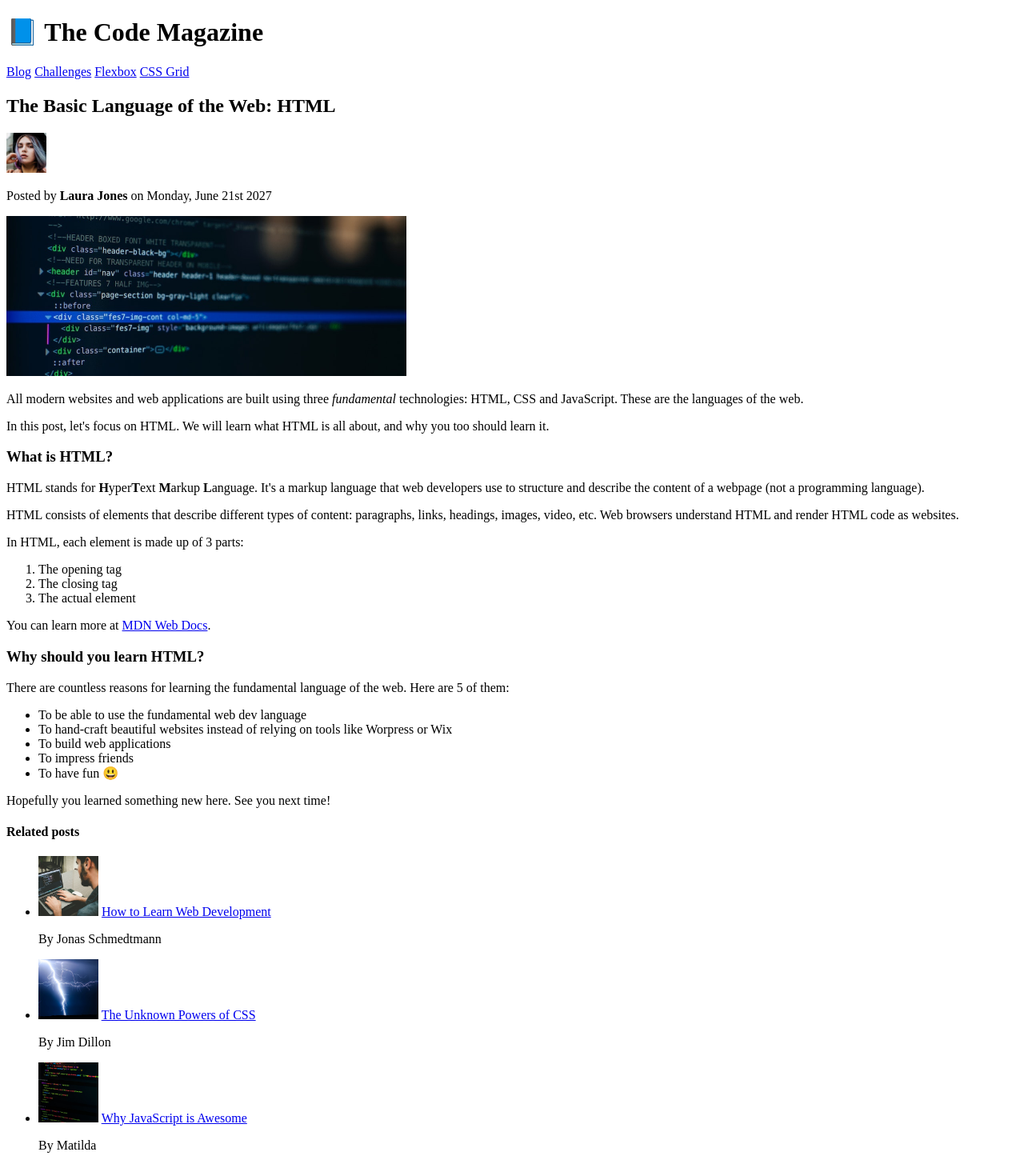
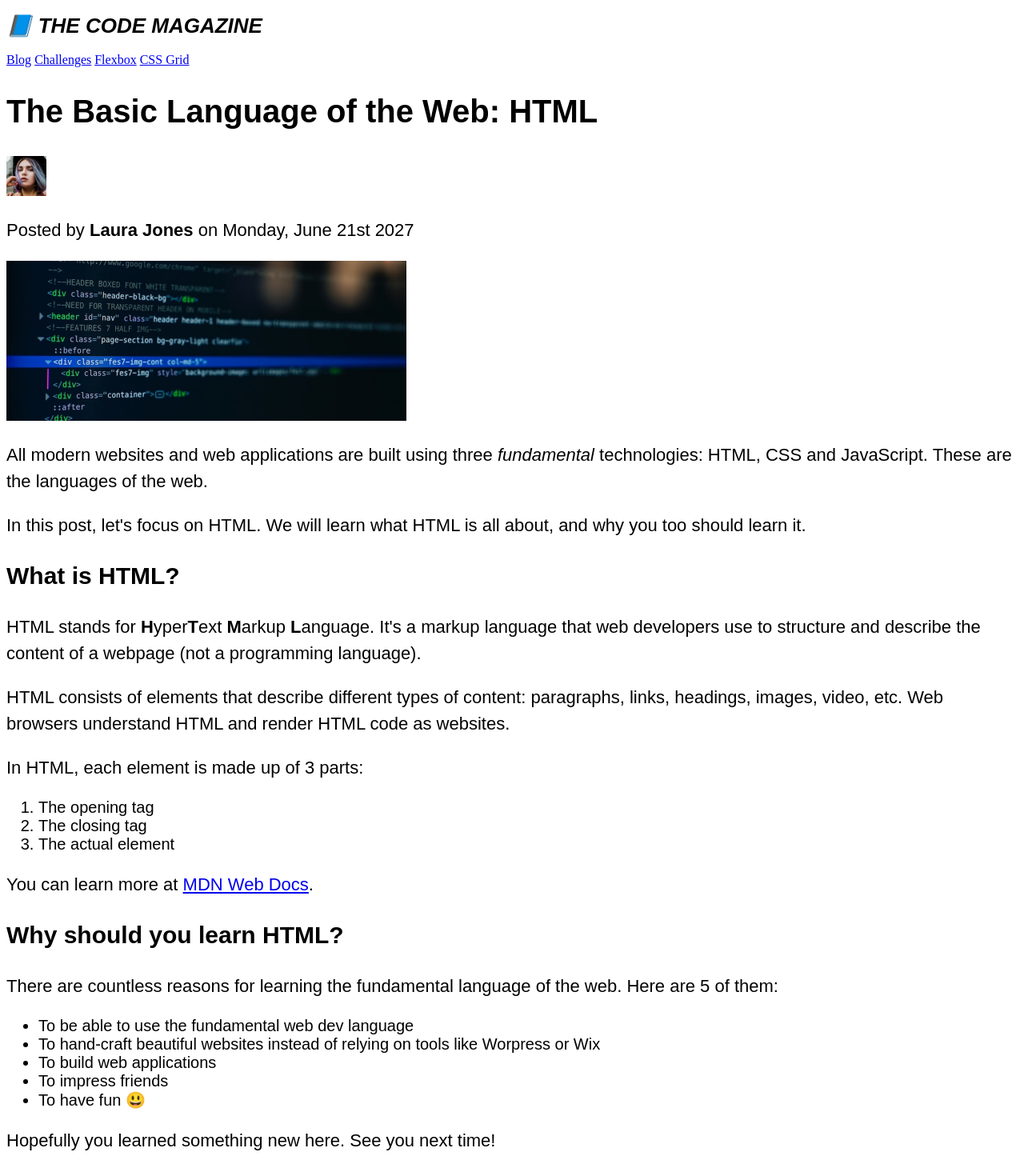
Before and after one commit to N0T1V4G0/css-studies, a plain HTML site: page starter/03-CSS-Fundamentals/index.html in a window 1280 px wide. Shown: the top 1445 px of the page at 80% size. Drawn offline with Linux system fonts and the light colour scheme.

Commit message:
finish basic text styling

```diff
--- a/starter/03-CSS-Fundamentals/index.html
+++ b/starter/03-CSS-Fundamentals/index.html
@@ -3,6 +3,7 @@
   <head>
     <meta charset="UTF-8" />
     <title>The Basic Language of the Web: HTML</title>
+    <link rel="stylesheet" href="style.css" />
   </head>
 
   <body>
--- /dev/null
+++ b/starter/03-CSS-Fundamentals/style.css
@@ -0,0 +1,34 @@
+h1 {
+  font-size: 26px;
+  font-family: sans-serif;
+  text-transform: uppercase;
+  font-style: italic;
+}
+
+h2 {
+  font-size: 40px;
+  font-family: sans-serif;
+}
+
+h3 {
+  font-size: 30px;
+  font-family: sans-serif;
+}
+
+h4 {
+  font-size: 20px;
+  font-family: sans-serif;
+  text-transform: uppercase;
+  text-align: center;
+}
+
+p {
+  font-size: 22px;
+  font-family: sans-serif;
+  line-height: 1.5;
+}
+
+li {
+  font-size: 20px;
+  font-family: sans-serif;
+}
```
